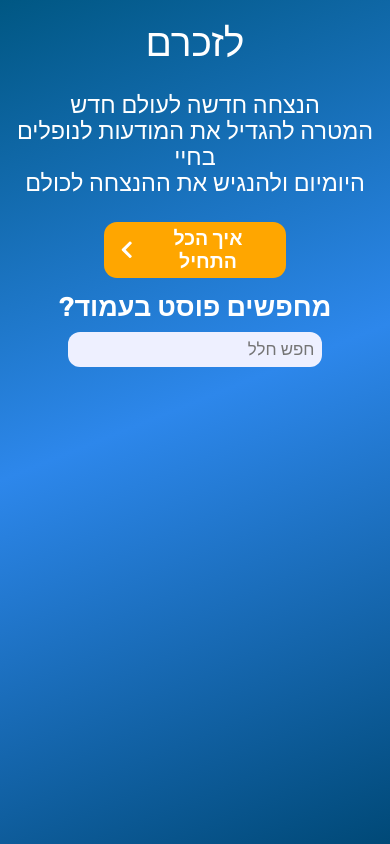
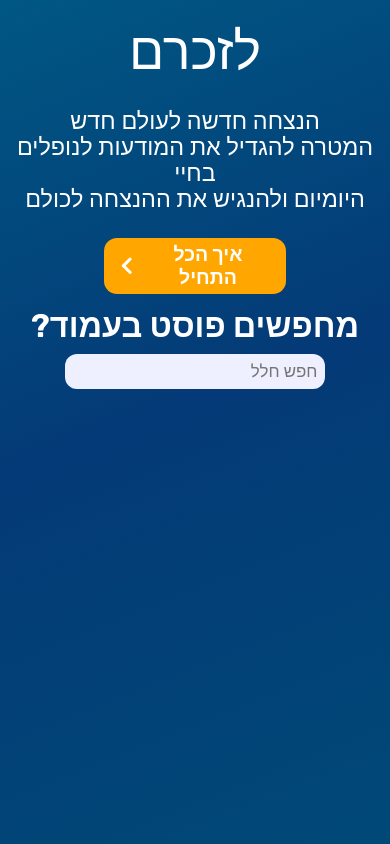
Before and after one commit to RonMordo/lezichram, a React (Vite) app: page / in a window 390 px wide. Built offline with nearby package versions, Linux system fonts and the light colour scheme.

Commit message:
Style fixes.

```diff
--- a/src/styles/global.css
+++ b/src/styles/global.css
@@ -10,7 +10,6 @@
 html,
 body {
   font-size: 18px;
-  /* font-family: "Noto Sans Hebrew", sans-serif; */
   font-family: "Rubik", sans-serif;
 }
 
@@ -20,35 +19,18 @@ body {
   text-align: center;
   display: flex;
   justify-content: center;
-  /* background-image: url("/src/assets/backgroundImg.jpg");
-  background-repeat: repeat;
-  background-size: cover;
-  background-attachment: fixed;
-  background-position: center; */
-  /* background: #2c3e50; /* fallback for old browsers */
-  /* background: -webkit-linear-gradient(to right, #3498db, #2c3e50);
-  background: linear-gradient(to right, #3498db, #2c3e50); */
-  /* background: rgb(0, 140, 210);
-  background: linear-gradient(
-    158deg,
-    rgb(0, 87, 131) 0%,
-    rgba(45, 135, 235, 1) 48%,
-    rgb(0, 73, 119) 100%
-  ); */
-  /* background-attachment: fixed; */
 }
 
 .root {
   width: 100%;
   margin-top: 1.5rem;
-  /* max-width: 25rem; */
   display: flex;
   flex-direction: column;
   align-items: center;
 }
 
 .title h1 {
-  font-size: 3rem;
+  font-size: 4rem;
   font-weight: 500;
   margin-bottom: 1rem;
   color: white;
@@ -61,11 +43,11 @@ body {
   width: 100%;
   height: 100vh;
   min-height: 100vh;
-  background: rgb(0, 140, 210);
+  background: rgb(0, 57, 83);
   background: linear-gradient(
     158deg,
     rgb(0, 87, 131) 0%,
-    rgba(45, 135, 235, 1) 48%,
+    rgb(4, 58, 119) 48%,
     rgb(0, 73, 119) 100%
   );
   z-index: -1;
@@ -76,13 +58,12 @@ body {
   line-height: 2rem;
   margin-bottom: 1rem;
   color: white;
-  /* background-color: rgba(0, 0, 0, 0.5); */
-  /* text-shadow: 0 0 6px rgba(0, 0, 0, 1); */
   border-radius: 1rem;
   padding: 1rem;
 }
 
 h2 {
+  font-size: 2.3rem;
   font-weight: 600;
 }
 
@@ -363,10 +344,19 @@ input {
   .contentImage.lastImage {
     transform: translateX(10%);
   }
+  h2 {
+    font-size: 2.5rem;
+  }
+  input {
+    width: 20rem;
+  }
 }
 
 @media (max-width: 375px) {
   html {
     font-size: 13px;
   }
+  .about {
+    font-size: 1.1rem;
+  }
 }
```
